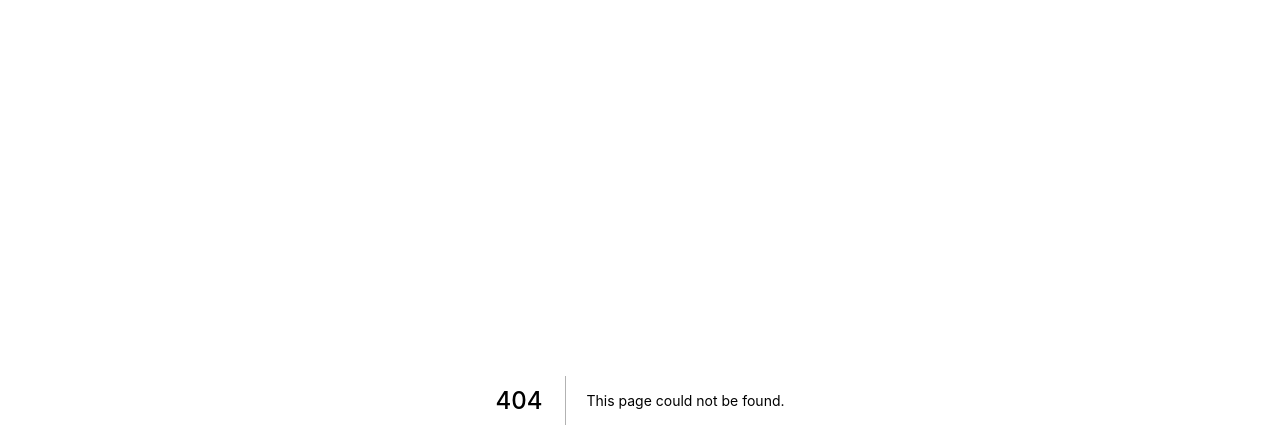
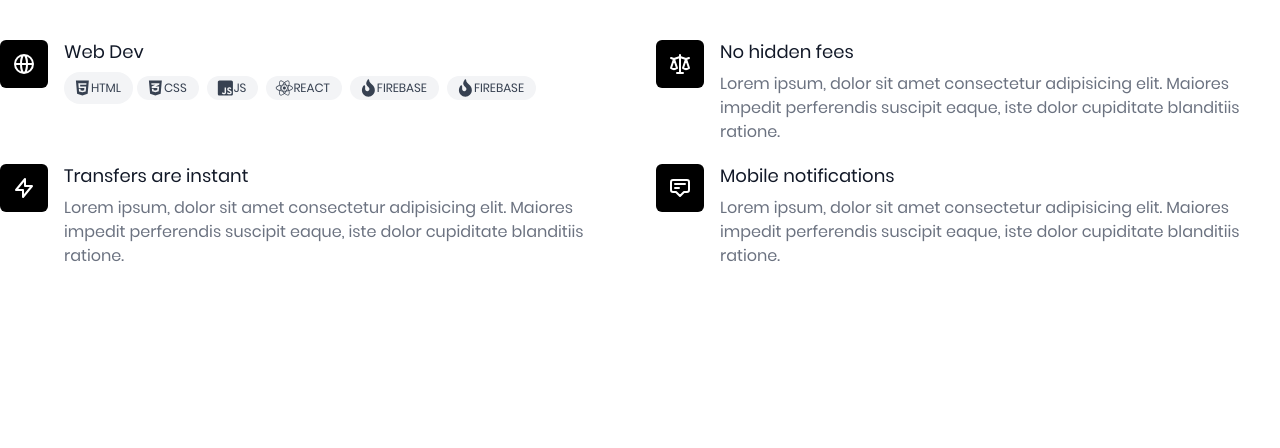
Before and after one commit to anushbhatia/HackYourPortfolio, a Next.js app: page /Skills in a window 1280 px wide. Before the commit this address had no page. Shown: the top 448 px of the page. Built offline with nearby package versions, Linux system fonts and the light colour scheme.

Commit message:
Modified Chips

```diff
--- /dev/null
+++ b/pages/Skills.js
@@ -0,0 +1,159 @@
+import { FontAwesomeIcon } from '@fortawesome/react-fontawesome';
+import { faHtml5, faCss3Alt,faJsSquare, faReact, faGoogle } from "@fortawesome/free-brands-svg-icons";
+import { library } from '@fortawesome/fontawesome-svg-core';
+import { faFire } from '@fortawesome/free-solid-svg-icons';
+library.add(
+  faHtml5,
+  faCss3Alt,
+  faJsSquare,
+  faReact
+);
+export default function IconFromLibrary() {
+  return (
+    <div class=" bg-white">
+
+      <div class="mt-10">
+        <dl class="space-y-10 md:space-y-0 md:grid md:grid-cols-2 md:gap-x-8 md:gap-y-5">
+          <div class="flex">
+            <div class="flex-shrink-0">
+              <div class="flex items-center justify-center h-12 w-12 rounded-md bg-black text-white">
+                <svg class="h-6 w-6" xmlns="http://www.w3.org/2000/svg" fill="none" viewBox="0 0 24 24" stroke="currentColor" aria-hidden="true">
+                  <path stroke-linecap="round" stroke-linejoin="round" stroke-width="2" d="M21 12a9 9 0 01-9 9m9-9a9 9 0 00-9-9m9 9H3m9 9a9 9 0 01-9-9m9 9c1.657 0 3-4.03 3-9s-1.343-9-3-9m0 18c-1.657 0-3-4.03-3-9s1.343-9 3-9m-9 9a9 9 0 019-9" />
+                </svg>
+              </div>
+            </div>
+            <div class="ml-4">
+              <dt class="text-lg leading-6 font-medium text-gray-900">
+                Web Dev
+              </dt>
+              <dd class="mt-2 text-base text-gray-500 ">
+              <div
+    class="text-xs inline-flex items-center font-medium leading-sm uppercase px-3 py-2 bg-gray-100 text-gray-700 rounded-full"
+                >
+                                  <FontAwesomeIcon
+  icon={faHtml5}
+  mask={['fas', 'circle']}
+  transform="grow-7 left-1.5 "
+  fixedWidth
+/>
+                  HTML
+  </div>
+  <div
+    class="text-xs inline-flex items-center font-medium leading-sm uppercase px-3 m-1 py-1 bg-gray-100 text-gray-700 rounded-full"
+  ><FontAwesomeIcon
+  icon={faCss3Alt}
+  mask={['fas', 'circle']}
+  transform="grow-7 left-1.5 "
+  fixedWidth
+/>
+                  CSS
+  </div>
+  <div
+    class="text-xs inline-flex items-center font-medium leading-sm uppercase px-3 m-1 py-1 bg-gray-100 text-gray-700 rounded-full"
+                >
+  <FontAwesomeIcon
+  icon={faJsSquare}
+  mask={['fas', 'circle']}
+  transform="grow-7 left-1.5 "
+  fixedWidth
+/>
+                  JS
+  </div>
+  <div
+    class="text-xs inline-flex items-center font-medium leading-sm uppercase px-3 m-1 py-1 bg-gray-100 text-gray-700 rounded-full"
+                >
+                  <FontAwesomeIcon
+  icon={faReact}
+  mask={['fas', 'circle']}
+  transform="grow-7 left-1.5 "
+  fixedWidth
+/>
+  React
+  </div>
+  <div
+    class="text-xs inline-flex items-center font-medium leading-sm uppercase px-3 m-1 py-1 bg-gray-100 text-gray-700 rounded-full"
+                >
+                  <FontAwesomeIcon
+  icon={faFire}
+  mask={['fas', 'circle']}
+  transform="grow-7 left-1.5 "
+  fixedWidth
+/>
+  Firebase
+  </div>
+
+  <div
+    class="text-xs inline-flex items-center font-medium leading-sm uppercase px-3 m-1 py-1 bg-gray-100 text-gray-700 rounded-full"
+                >
+<FontAwesomeIcon
+  icon={faFire}
+  mask={['fas', 'circle']}
+  transform="grow-7 left-1.5 "
+  fixedWidth
+/>
+  Firebase
+  </div>
+
+              </dd>
+            </div>
+          </div>
+
+          <div class="flex">
+            <div class="flex-shrink-0">
+              <div class="flex items-center justify-center h-12 w-12 rounded-md bg-black text-white">
+                <svg class="h-6 w-6" xmlns="http://www.w3.org/2000/svg" fill="none" viewBox="0 0 24 24" stroke="currentColor" aria-hidden="true">
+                  <path stroke-linecap="round" stroke-linejoin="round" stroke-width="2" d="M3 6l3 1m0 0l-3 9a5.002 5.002 0 006.001 0M6 7l3 9M6 7l6-2m6 2l3-1m-3 1l-3 9a5.002 5.002 0 006.001 0M18 7l3 9m-3-9l-6-2m0-2v2m0 16V5m0 16H9m3 0h3" />
+                </svg>
+              </div>
+            </div>
+            <div class="ml-4">
+              <dt class="text-lg leading-6 font-medium text-gray-900">
+                No hidden fees
+              </dt>
+              <dd class="mt-2 text-base text-gray-500">
+                Lorem ipsum, dolor sit amet consectetur adipisicing elit. Maiores impedit perferendis suscipit eaque, iste dolor cupiditate blanditiis ratione.
+              </dd>
+            </div>
+          </div>
+
+          <div class="flex">
+            <div class="flex-shrink-0">
+              <div class="flex items-center justify-center h-12 w-12 rounded-md bg-black text-white">
+                <svg class="h-6 w-6" xmlns="http://www.w3.org/2000/svg" fill="none" viewBox="0 0 24 24" stroke="currentColor" aria-hidden="true">
+                  <path stroke-linecap="round" stroke-linejoin="round" stroke-width="2" d="M13 10V3L4 14h7v7l9-11h-7z" />
+                </svg>
+              </div>
+            </div>
+            <div class="ml-4">
+              <dt class="text-lg leading-6 font-medium text-gray-900">
+                Transfers are instant
+              </dt>
+              <dd class="mt-2 text-base text-gray-500">
+                Lorem ipsum, dolor sit amet consectetur adipisicing elit. Maiores impedit perferendis suscipit eaque, iste dolor cupiditate blanditiis ratione.
+              </dd>
+            </div>
+          </div>
+
+          <div class="flex">
+            <div class="flex-shrink-0">
+              <div class="flex items-center justify-center h-12 w-12 rounded-md bg-black text-white">
+
+                 <svg class="h-6 w-6" xmlns="http://www.w3.org/2000/svg" fill="none" viewBox="0 0 24 24" stroke="currentColor" aria-hidden="true">
+                  <path stroke-linecap="round" stroke-linejoin="round" stroke-width="2" d="M7 8h10M7 12h4m1 8l-4-4H5a2 2 0 01-2-2V6a2 2 0 012-2h14a2 2 0 012 2v8a2 2 0 01-2 2h-3l-4 4z" />
+                </svg>
+              </div>
+            </div>
+            <div class="ml-4">
+              <dt class="text-lg leading-6 font-medium text-gray-900">
+                Mobile notifications
+              </dt>
+              <dd class="mt-2 text-base text-gray-500">
+                Lorem ipsum, dolor sit amet consectetur adipisicing elit. Maiores impedit perferendis suscipit eaque, iste dolor cupiditate blanditiis ratione.
+              </dd>
+            </div>
+          </div>
+        </dl>
+      </div>
+    </div>
+    )
+  }
--- /dev/null
+++ b/pages/Subsribe.js
@@ -0,0 +1,46 @@
+import { useState, useRef } from 'react';
+import Link from 'next/link';
+
+
+export default function Subscribe() {
+
+  const subscribe = async (e) => {
+
+    const { error } = await res.json();
+    if (error) {
+      setForm({
+        state: 'error',
+        message: error
+      });
+      return;
+      }
+      alert("Success");
+  };
+
+  return (
+    <div className="border border-blue-200 rounded p-6 my-4 w-full dark:border-gray-800 bg-blue-50 dark:bg-blue-opaque">
+      <h5 className="text-lg md:text-xl font-bold text-gray-900 dark:text-gray-100">
+        Subscribe to the newsletter
+      </h5>
+      <p className="my-1 text-gray-800 dark:text-gray-200">
+        Get emails from me about web development, tech, and early access to new
+        articles.
+      </p>
+      <form className="relative my-4" onSubmit={subscribe}>
+        <input
+          aria-label="Email for newsletter"
+          placeholder="name@gmail.com"
+          type="email"
+          autoComplete="email"
+          required
+          className="px-4 py-2 mt-1 focus:ring-blue-500 focus:border-blue-500 block w-full border-gray-300 rounded-md bg-white dark:bg-gray-800 text-gray-900 dark:text-gray-100"
+        />
+        <button
+          className="flex items-center justify-center absolute right-1 top-1 px-4 font-bold h-8 bg-gray-100 dark:bg-gray-700 text-gray-900 dark:text-gray-100 rounded w-28"
+          type="submit"
+        >Subscribe
+        </button>
+      </form>
+    </div>
+  );
+}
--- a/pages/about.js
+++ b/pages/about.js
@@ -20,6 +20,12 @@ export default function About() {
     </h2>
         {/* <Timeline></Timeline>    */}
     <Cards ></Cards>
+    <iframe
+          height="280"
+          src="https://www.google.com/maps/d/embed?mid=1QOGi-u8d4vwoQ4vC4zQjKxrSfsDIQdOK&hl=en"
+          title="Lee's Travel Map"
+          width="100%"
+        />
       </div>
       <Footer/>
           </div>
--- a/pages/index.js
+++ b/pages/index.js
@@ -4,6 +4,8 @@ import Container from './Navbar'
 import emoji from "react-easy-emoji";
 import Footer from './Footer';
 import ProjectCard from './Projects';
+import IconFromLibrary from './Skills';
+import Subscribe from './Subsribe';
 var ReactRotatingText = require('react-rotating-text');
 export default function Home() {
   return (
@@ -40,6 +42,10 @@ export default function Home() {
           href="https://bdsc-cert.herokuapp.com/"
           icon="certificate"
         />
+         <h3 className="font-bold text-2xl md:text-4xl tracking-tight mb-4 mt-8 text-black dark:text-white">
+          Skills</h3>
+        <IconFromLibrary />
+        <Subscribe />
         <Footer />
 
       </div>
--- a/styles/globals.css
+++ b/styles/globals.css
@@ -9,6 +9,9 @@
 * {
   box-sizing: border-box;
 }
+.fa{
+  font-size: 20px;
+}
 @tailwind base;
 @tailwind components;
 @tailwind utilities;
```
Also changed, not shown: package.json (+7 -0 lines), 1 other file (tests, documents, lock files or other folders).
